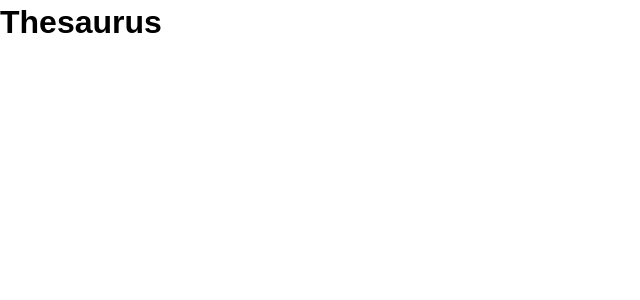
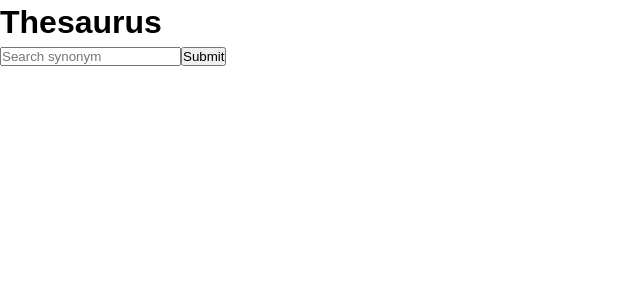
Before and after one commit to SamanthaLFreeman/vueThesaurus, a Vue app: page / in a window 1280 px wide. Shown: the top 300 px of the page, without its empty margins (0-640 px from the left). Built offline with nearby package versions, Linux system fonts and the light colour scheme.

Commit message:
Import SearchSynonyms form into the App

```diff
--- a/src/App.vue
+++ b/src/App.vue
@@ -1,16 +1,19 @@
 <template>
   <div id="app">
     <Header />
+    <SearchSynonyms />
   </div>
 </template>
 
 <script>
 import Header from "./components/Header";
+import SearchSynonyms from "./components/SearchSynonyms";
 
 export default {
   name: "app",
   components: {
-    Header
+    Header,
+    SearchSynonyms
   }
 };
 </script>
```
